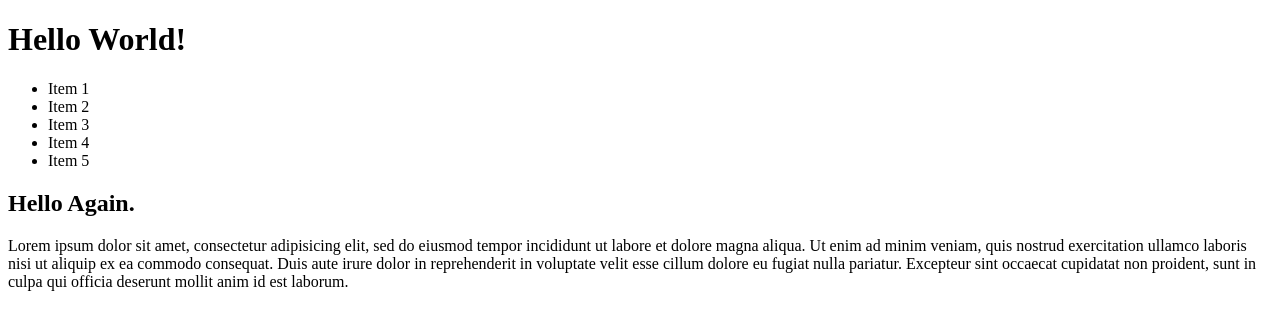
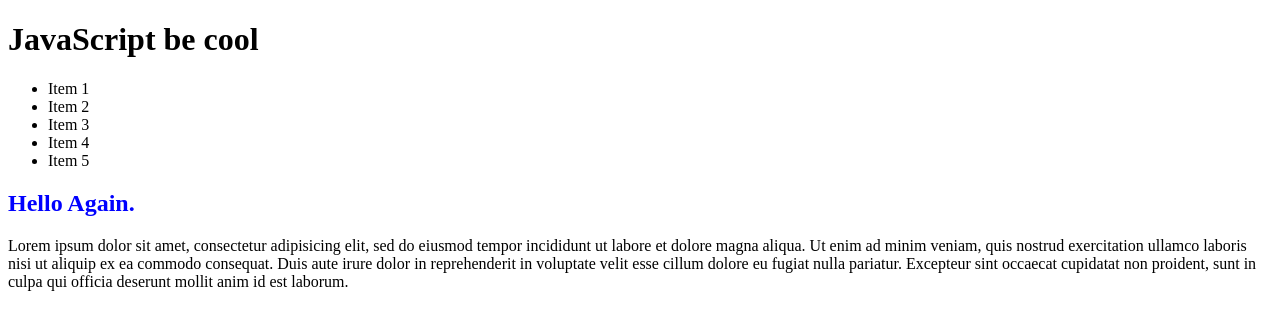
Before and after one commit to RiverRobins/codeup-web-excercises, a plain HTML site: page dom-query-js.html in a window 1280 px wide. Drawn offline with Linux system fonts and the light colour scheme.

Commit message:
got sick of this

```diff
--- a/dom-query-js.html
+++ b/dom-query-js.html
@@ -29,20 +29,24 @@
     (function() {
         "use strict";
         // TODO: Uncomment next line and get the main header element by id
-        // var mainHeader = ;
+        var mainHeader = document.getElementById("main-header");
 
         // TODO: Set inner html of mainHeader to "JavaScript is Cool"
-
+        mainHeader.innerHTML = "JavaScript be cool";
         // TODO: Uncomment the next line and get the sub header element by id
-        // var subHeader = ;
+        var subHeader = document.getElementById("sub-header");
 
         // TODO: Set the text color of subHeader to blue
+        subHeader.style.color = "blue";
 
         // TODO: Uncomment the next line and get all list items
-        // var listItems = ;
+        var listItems = document.getElementsByTagName("<ul>");
 
         // TODO: Set text color on every other list item to grey
         // TODO: Set text color of li with dbid = 1 to blue
+        for (var i = 0; i < listItems.length; i++) {
+
+        }
 
         // TODO: Uncomment the next line and get all elements with class name sub-paragraph
         // var subParagraphs = ;
```
